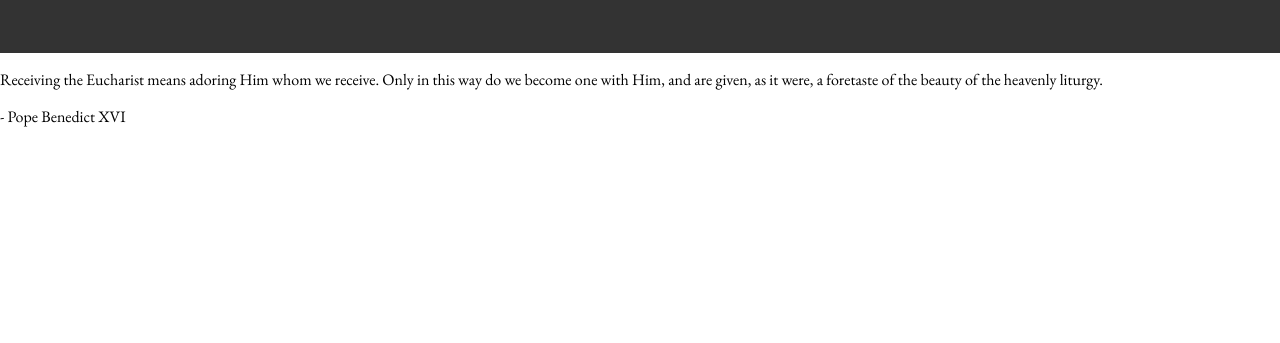
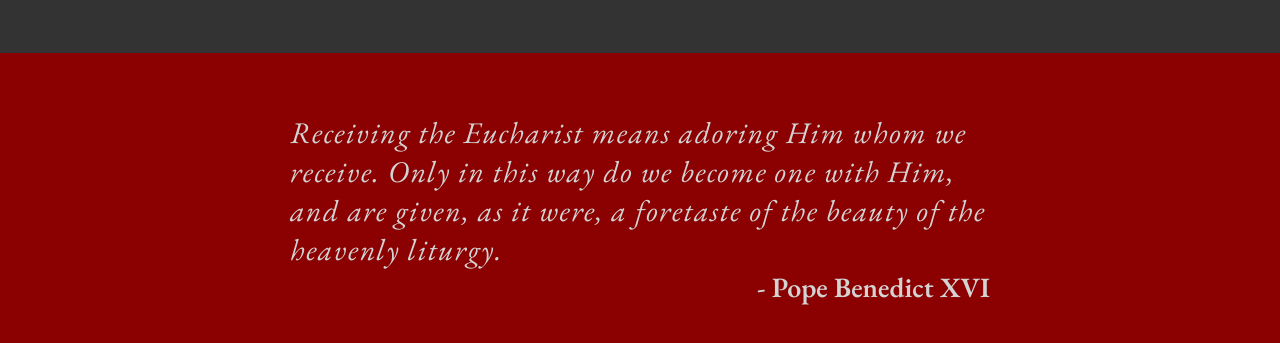
Before and after one commit to Jaegermeisty/Odin-Landing-Page-Project, a plain HTML site: page index.html in a window 1280 px wide. Shown: the part 1078-1421 px from the top of the page. Before the commit the page ends 1221 px from the top, so only its background shows below. Drawn offline with nearby package versions, Linux system fonts and the light colour scheme.

Commit message:
Added some classes in third section and styled it

```diff
--- a/index.html
+++ b/index.html
@@ -65,11 +65,11 @@
     </section>
 
     <section id="third">
-      <div>
-      <p>Receiving the Eucharist means adoring Him whom we receive. Only in this way do we become one with Him,
+      <div class="quote-div">
+      <p class="quote">Receiving the Eucharist means adoring Him whom we receive. Only in this way do we become one with Him,
       and are given, as it were, a foretaste of the beauty of the heavenly liturgy.</p>
 
-      <p>- Pope Benedict XVI</p>
+      <p class="quote-author">- Pope Benedict XVI</p>
       </div>
 
     </section>
--- a/styles.css
+++ b/styles.css
@@ -130,3 +130,33 @@ hr {
   font-weight: 500;
   text-decoration: underline;
 }
+
+#third {
+  background-color: #8B0000;
+  display: flex;
+  justify-content: center;
+  align-items: center;
+}
+
+.quote-div {
+  width: 700px;
+}
+
+.quote, .quote-author {
+  color: #D3D3D3;
+}
+
+.quote {
+  font-size: 30px;
+  font-style: italic;
+  font-weight: 400;
+  letter-spacing: 1.5px;
+  margin: 60px 0 0 0;
+}
+
+.quote-author {
+  text-align: end;
+  font-weight: 600;
+  font-size: 28px;
+  margin: 0 0 60px 0;
+}
```
